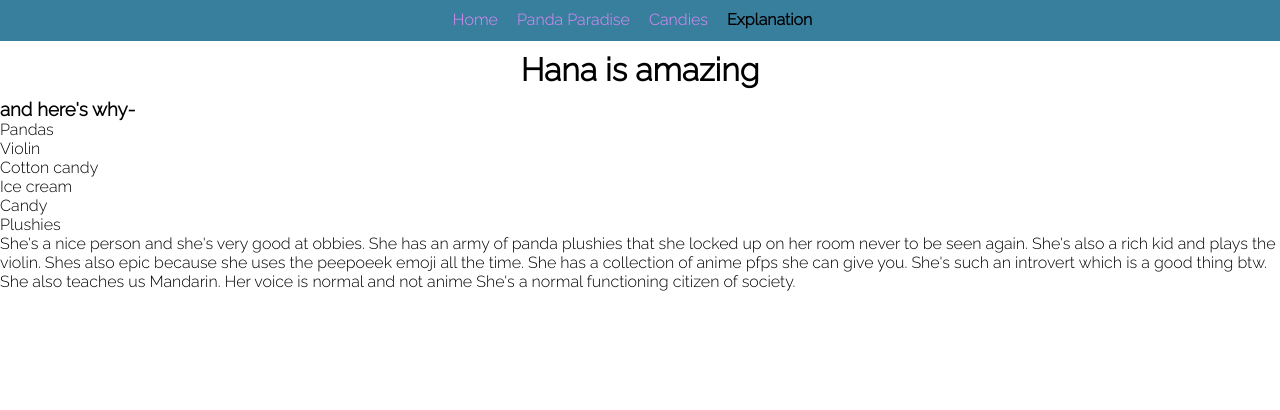
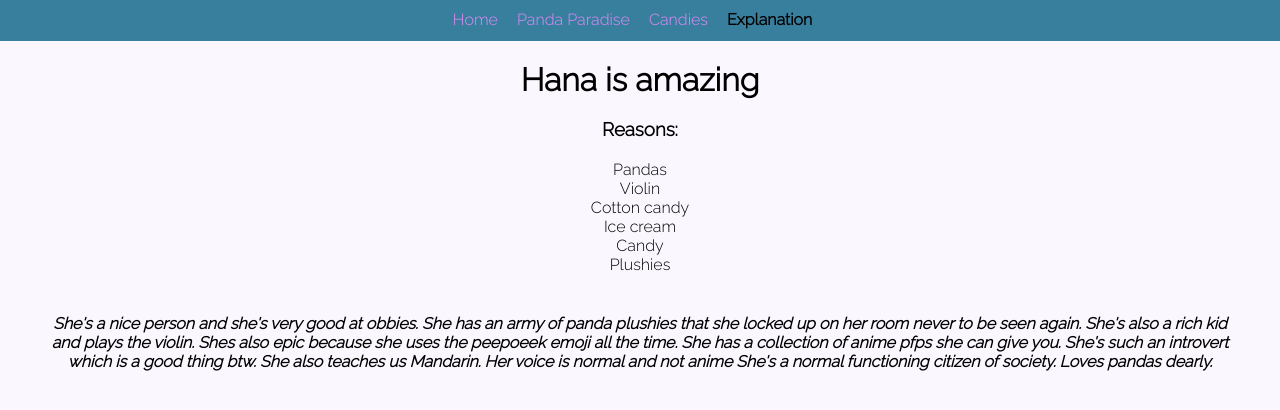
Before and after one commit to LuanBog/Gamer-s-amazing-website, a plain HTML site: page explanation.html in a window 1280 px wide. Drawn offline with Linux system fonts and the light colour scheme.

Commit message:
added css to explanation

```diff
--- a/explanation.html
+++ b/explanation.html
@@ -18,17 +18,17 @@
 
     <h1 id="title">Hana is amazing</h1>
 
-    <h3>and here's why-</h3>
+    <h3 class="centerize">Reasons:</h3>
 
-    <ol>
+    <ul class="centerize list">
       <li>Pandas</li>
       <li>Violin</li>
       <li>Cotton candy</li>
       <li>Ice cream</li>
       <li>Candy</li>
       <li>Plushies</li>
-    </ol>
+    </ul>
 
-    <p>She's a nice person and she's very good at obbies. She has an army of panda plushies that she locked up on her room never to be seen again. She's also a rich kid and plays the violin. Shes also epic because she uses the peepoeek emoji all the time. She has a collection of anime pfps she can give you. She's such an introvert which is a good thing btw. She also teaches us Mandarin. Her voice is normal and not anime She's a normal functioning citizen of society.</p>
+    <p id="explanation">She's a nice person and she's very good at obbies. She has an army of panda plushies that she locked up on her room never to be seen again. She's also a rich kid and plays the violin. Shes also epic because she uses the peepoeek emoji all the time. She has a collection of anime pfps she can give you. She's such an introvert which is a good thing btw. She also teaches us Mandarin. Her voice is normal and not anime She's a normal functioning citizen of society. Loves pandas dearly.</p>
   </body>
 </html>
--- a/styles.css
+++ b/styles.css
@@ -6,6 +6,10 @@
   box-sizing: border-box;
 
   font-family: 'Raleway', sans-serif;
+}
+
+body {
+  background: #fbf7ff;
 }
 
 header {
@@ -31,14 +35,14 @@ header nav ul .selected {
 
 #title {
   text-align: center;
-  padding: 10px;
+  padding: 20px;
 }
 
-.welcome-message {
+.centerize {
   text-align: center;
 }
 
-.welcome-message:last-child {
+.centerize:last-child {
   padding-top: 20px;
 }
 
@@ -56,3 +60,16 @@ header nav ul .selected {
   -webkit-user-select: none;
   border: 3px solid black;
 }
+
+.list {
+  padding: 20px;
+  list-style: none;
+}
+
+#explanation {
+    text-align: center;
+    padding-top: 20px;
+    margin: 0 50px 0 50px;
+    font-weight: bold;
+    font-style: italic;
+}
```
Also changed, not shown: index.html (+3 -3 lines).
